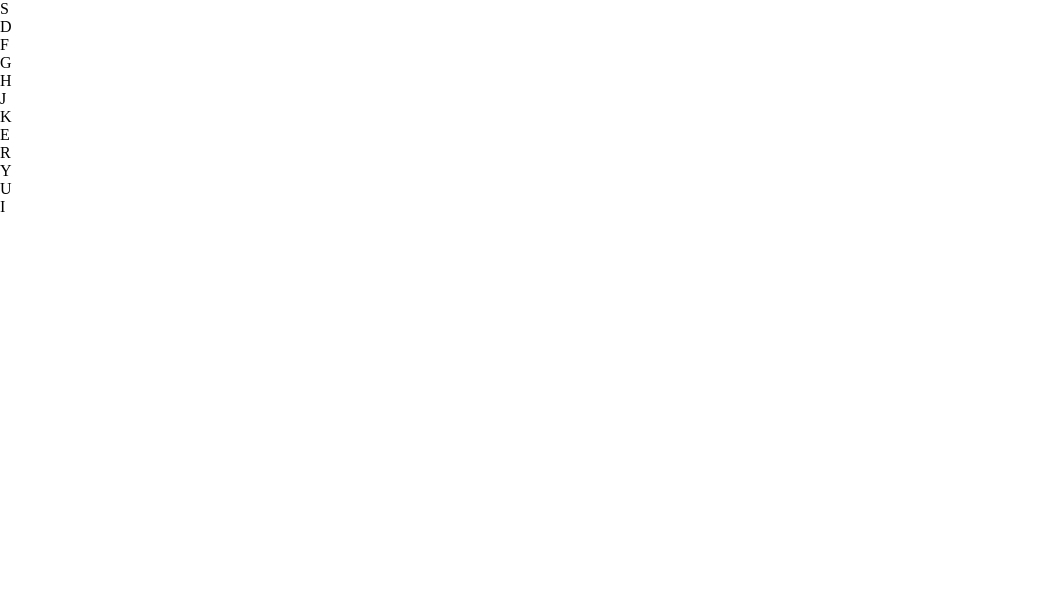
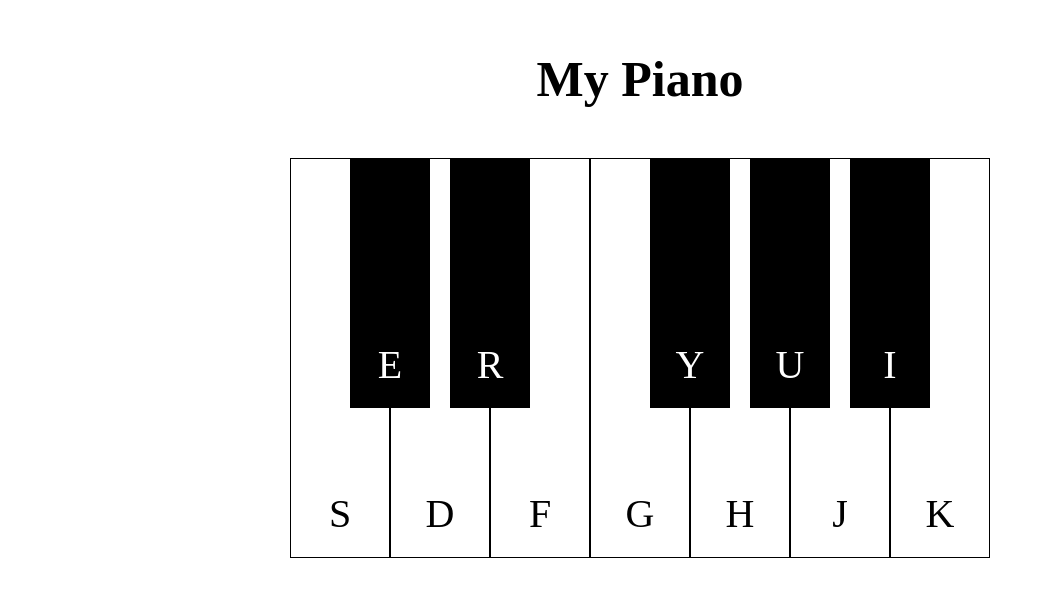
Before and after one commit to dazcha76/javascript30, a plain HTML site: page 01-JavaScript-Piano/index.html in a window 1280 px wide. Shown: the whole page, without its empty margins (0-1053 px from the left). Drawn offline with Linux system fonts and the light colour scheme.

Commit message:
styled piano

```diff
--- a/01-JavaScript-Piano/index.html
+++ b/01-JavaScript-Piano/index.html
@@ -6,21 +6,27 @@
     <link rel="stylesheet" type="text/css" href="./style.css">
   </head>
   <body>
-    <div class='white-key-container'>
-      <div data-key='83' class='white-key c'>S</div>
-      <div data-key='68' class='white-key d'>D</div>
-      <div data-key='70' class='white-key e'>F</div>
-      <div data-key='71' class='white-key f'>G</div>
-      <div data-key='72' class='white-key g'>H</div>
-      <div data-key='74' class='white-key a'>J</div>
-      <div data-key='75' class='white-key b'>K</div>
+    <h1>My Piano</h1>
+    <div class='piano-container'>
+      <div class='white-key-container flex'>
+        <div data-key='83' class='white-key c flex-key'>S</div>
+        <div data-key='68' class='white-key d flex-key'>D</div>
+        <div data-key='70' class='white-key e flex-key'>F</div>
+        <div data-key='71' class='white-key f flex-key'>G</div>
+        <div data-key='72' class='white-key g flex-key'>H</div>
+        <div data-key='74' class='white-key a flex-key'>J</div>
+        <div data-key='75' class='white-key b flex-key'>K</div>
+      </div>
+
+      <div class='black-key-container flex'>
+        <div data-key='69' class='black-key c-sharp flex-key'>E</div>
+        <div data-key='82' class='black-key d-sharp flex-key'>R</div>
+        <div class='clear-key'></div>
+        <div data-key='89' class='black-key f-sharp flex-key'>Y</div>
+        <div data-key='85' class='black-key g-sharp flex-key'>U</div>
+        <div data-key='73' class='black-key a-sharp flex-key'>I</div>
+      </div>
     </div>
-
-    <div data-key='69' class='black-key c-sharp'>E</div>
-    <div data-key='82' class='black-key d-sharp'>R</div>
-    <div data-key='89' class='black-key f-sharp'>Y</div>
-    <div data-key='85' class='black-key g-sharp'>U</div>
-    <div data-key='73' class='black-key a-sharp'>I</div>
 
     <audio data-key='83' src='sounds/c.mp3'></audio>
     <audio data-key='68' src='sounds/d.mp3'></audio>
--- a/01-JavaScript-Piano/style.css
+++ b/01-JavaScript-Piano/style.css
@@ -3,3 +3,64 @@
   padding: 0;
   box-sizing: border-box;
 }
+
+body {
+  padding: 50px;
+}
+
+h1 {
+  font-size: 50px;
+  text-align: center;
+}
+
+.piano-container {
+  width: 700px;
+  margin: 50px auto;
+  position: relative;
+  font-size: 40px;
+}
+
+.white-key-container {
+  width: 100%;
+  justify-content: center;
+}
+
+.black-key-container {
+  width: 100%;
+  margin: 0 auto;
+  justify-content: center;
+  position: absolute;
+  top: 0;
+}
+
+.flex {
+  display: flex;
+  flex-direction: row;
+  flex-wrap: nowrap;
+}
+
+.flex-key {
+  display: flex;
+  justify-content: center;
+  align-items: flex-end;
+  padding-bottom: 20px;
+}
+
+.white-key {
+  width: 100px;
+  height: 400px;
+  border: 1px solid black;
+}
+
+.black-key {
+  width: 80px;
+  height: 250px;
+  margin: 0 10px;
+  background-color: black;
+  color: white;
+}
+
+.clear-key {
+  width: 100px;
+  height: 250px;
+}
```
